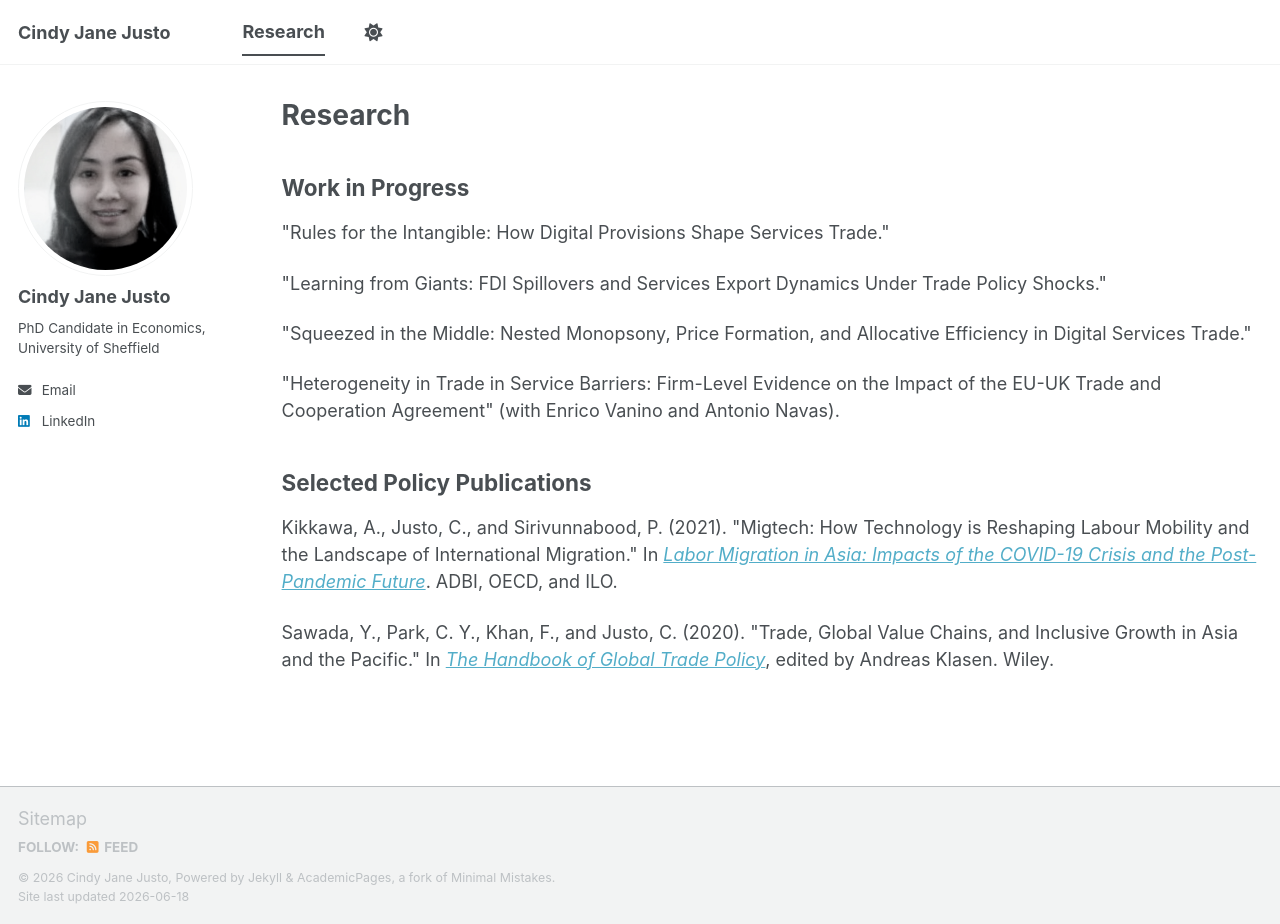
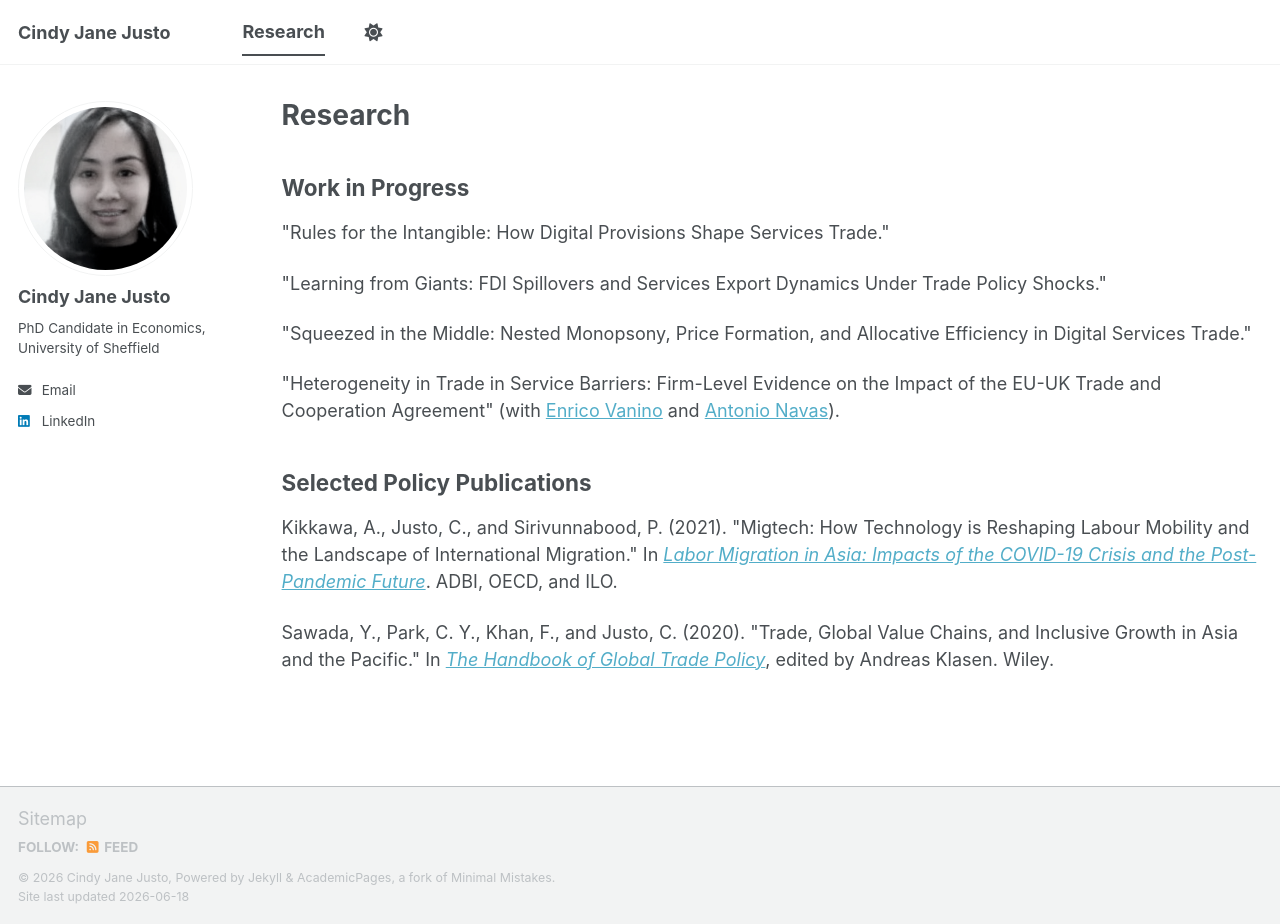
Before and after one commit to cindyjusto/cindyjusto.github.io, a Jekyll site: the page built from _pages/publications.html, in a window 1280 px wide and 924 px high. Built offline with Jekyll 4.4.1, drawn with Linux system fonts in a browser that asks for light colours; a script bundle is joined from its source files by our own code; library files that are not in the unit come from our copies; part of the change alters nothing that is shown.

```diff
--- a/_pages/publications.html
+++ b/_pages/publications.html
@@ -13,7 +13,8 @@ author_profile: true
 
 <p>"Squeezed in the Middle: Nested Monopsony, Price Formation, and Allocative Efficiency in Digital Services Trade."</p>
 
-<p>"Heterogeneity in Trade in Service Barriers: Firm-Level Evidence on the Impact of the EU-UK Trade and Cooperation Agreement" (with Enrico Vanino and Antonio Navas).</p>
+<p>"Heterogeneity in Trade in Service Barriers: Firm-Level Evidence on the Impact of the EU-UK Trade and Cooperation Agreement" (with <a href="https://sheffield.ac.uk/economics/staff/academic/enrico-vanino">Enrico Vanino</a> and <a hr"https://sheffield.ac.uk/economics/staff/academic/antonio-navas">Antonio Navas</a>).</p>
+
 
 
 <h2>Selected Policy Publications</h2>
```
